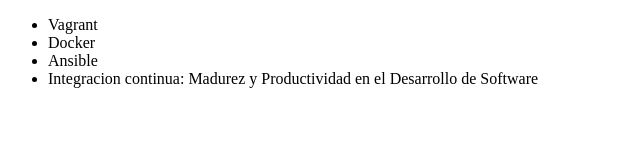
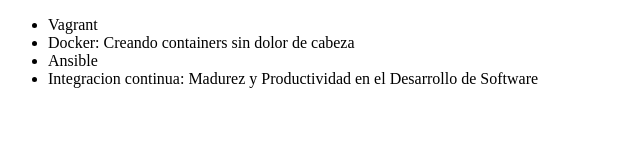
Before and after one commit to LASS007/alura-git, a plain HTML site: page index.html in a window 1280 px wide. Shown: the whole page, without its empty margins (0-640 px from the left). Drawn offline with Linux system fonts and the light colour scheme.

Commit message:
corrigiendo el curso de docker

```diff
--- a/index.html
+++ b/index.html
@@ -2,12 +2,12 @@
 <html lang = "en">
 <head>
      <meta charset = "UTF-8">
-     <title> Lista de cursos de DevOps de Alura </title>
+     <title> Cursos de Alura </title>
 </head>
 <body>
      <ul>
          <li> Vagrant </li>
-         <li> Docker </li>
+         <li> Docker: Creando containers sin dolor de cabeza </li>
          <li> Ansible </li>
          <li> Integracion continua: Madurez y Productividad en el Desarrollo de Software </li>
      </ul>
```
